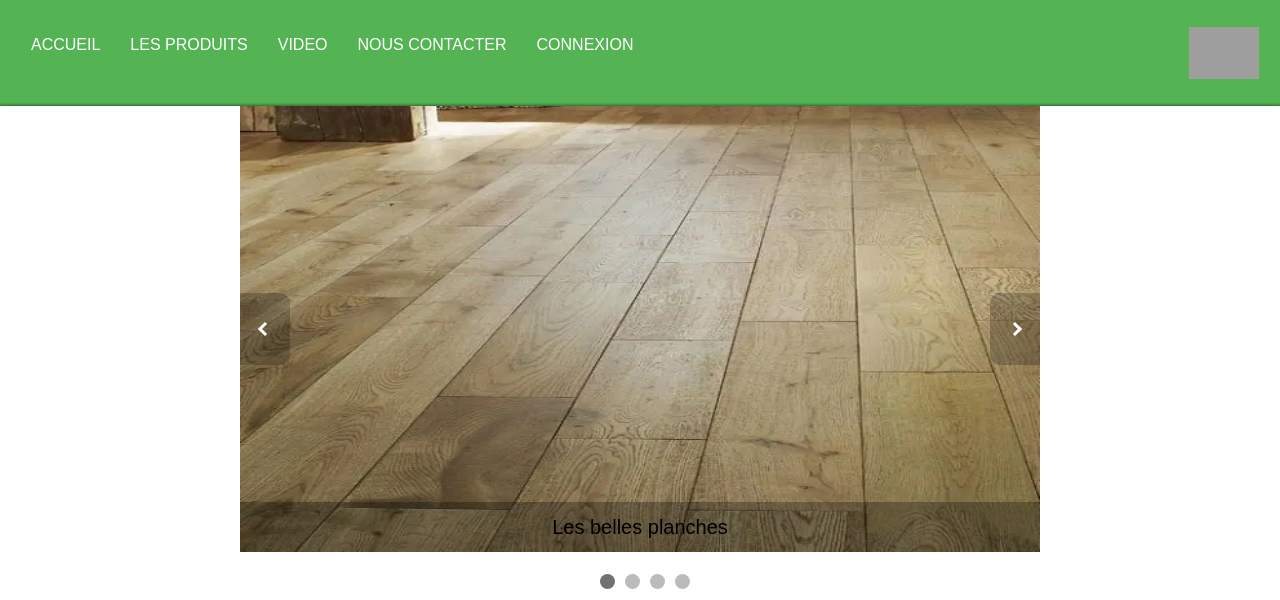
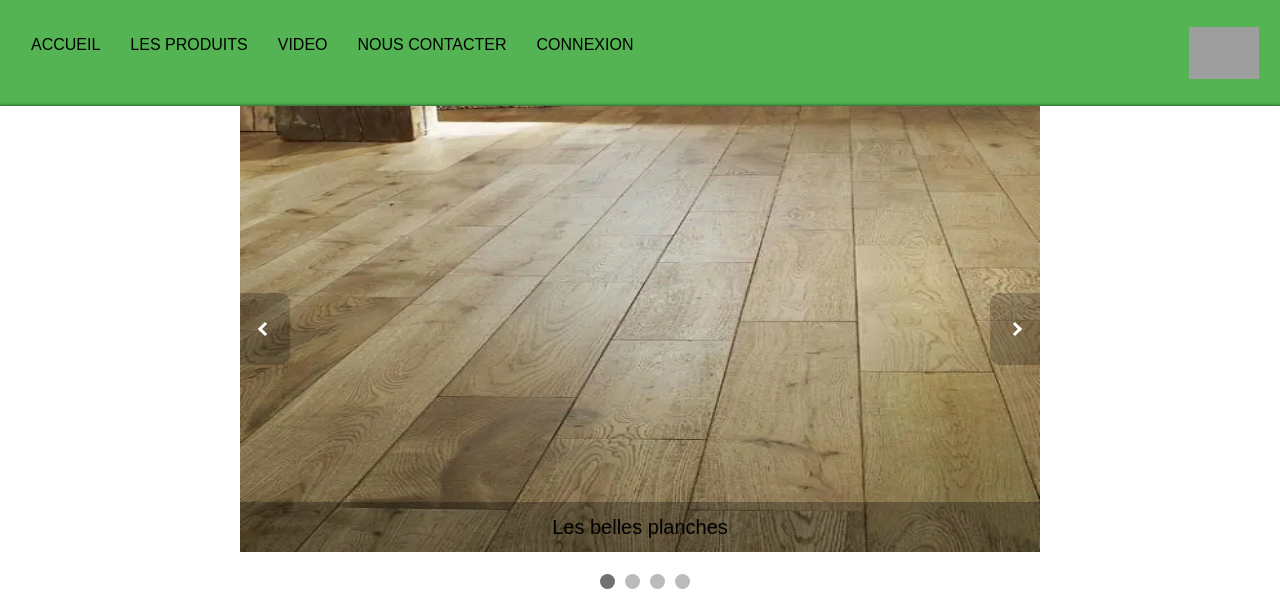
Before and after one commit to CepheusArcko-1/EcoConcept, a PHP site: page /index.php in a window 1280 px wide. Shown: the top 600 px of the page. Run offline with PHP 8.4, Linux system fonts and the light colour scheme; data comes from the database, SQL or seed files in the repository; grey boxes are pictures that could not be loaded.

Commit message:
Update menu.css

```diff
--- a/site/content/menu.css
+++ b/site/content/menu.css
@@ -34,7 +34,7 @@ nav {
   display: inline-block;
   padding: 25px 15px;
   text-decoration: none;
-  color: white;
+  color: black;
 }
 
 .nav-item:hover {
@@ -42,7 +42,7 @@ nav {
 }
 
 .nav-item:hover a {
-  color: #54b454;
+  color: black;
 }
 
 .toggle{
```
